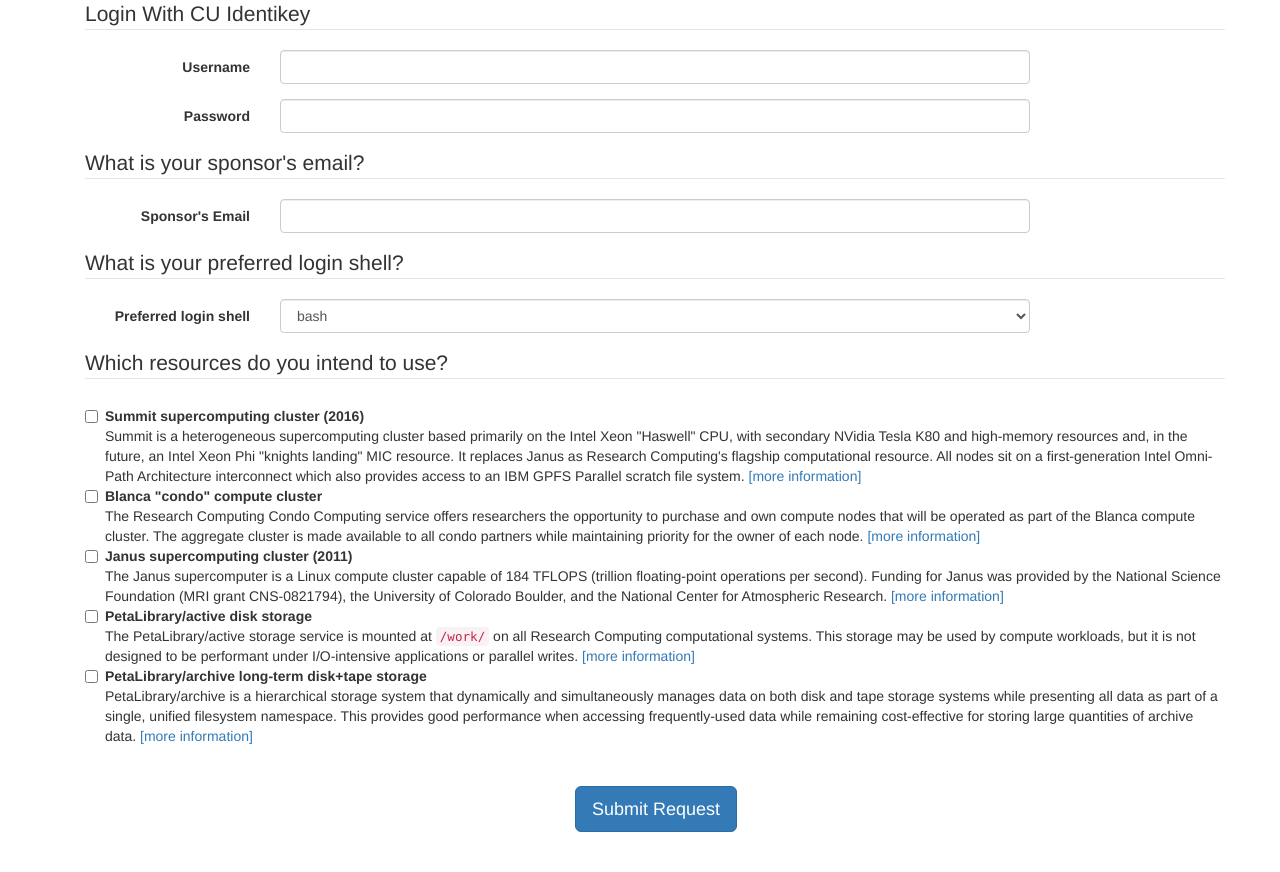
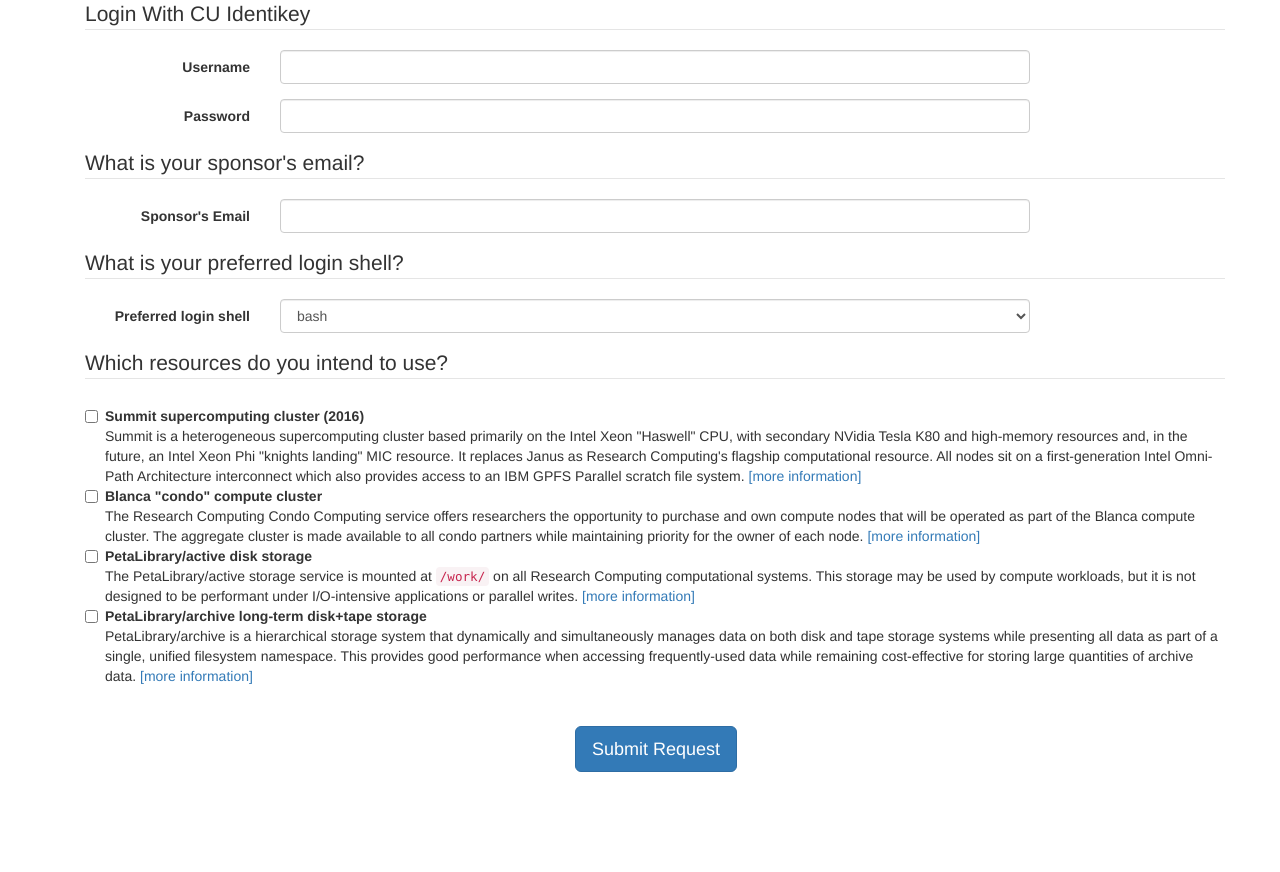
Before and after one commit to ResearchComputing/RCAMP, a Django app: page /accounts/account-request/create/sponsored in a window 1280 px wide. Shown: the part 781-1653 px from the top of the page. After the commit the page ends 1553 px from the top, so only its background shows below. Run offline with Django 3.2, Linux system fonts and the light colour scheme; parts of the project's set-up code (start-up, migrations or seed data) failed here and were passed over; some libraries are stand-ins or nearby versions.

Commit message:
Remove active references to Janus
Janus has been decommissioned.

```diff
--- a/rcamp/accounts/forms.py
+++ b/rcamp/accounts/forms.py
@@ -25,7 +25,6 @@ class AccountRequestForm(forms.Form):
     login_shell = forms.ChoiceField(required=False,choices=SHELL_CHOICES)
 
     blanca = forms.BooleanField(required=False)
-    janus = forms.BooleanField(required=False)
     summit = forms.BooleanField(required=False)
     petalibrary_active = forms.BooleanField(required=False)
     petalibrary_archive = forms.BooleanField(required=False)
@@ -113,7 +112,6 @@ class ProjectAccountRequestForm(AccountRequestForm):
     class Meta:
         exclude = (
             'blanca',
-            'janus',
             'summit',
             'petalibrary_active',
             'petalibrary_archive',
--- a/rcamp/accounts/templates/account-request-resource-checkboxes.html
+++ b/rcamp/accounts/templates/account-request-resource-checkboxes.html
@@ -33,20 +33,6 @@
     </label>
 
     <label>
-      <dt><input id="id_janus" type="checkbox" name="janus"
-                 {% if form.janus.value %}checked{% endif %}/>
-        Janus supercomputing cluster (2011)</dt>
-      <dd>The Janus supercomputer is a Linux compute cluster
-        capable of 184 TFLOPS (trillion floating-point
-        operations per second). Funding for Janus was provided
-        by the National Science Foundation (MRI grant
-        CNS-0821794), the University of Colorado Boulder, and
-        the National Center for Atmospheric
-        Research. <a href="https://www.rc.colorado.edu/resources/compute/janus">[more
-          information]</a></dd>
-    </label>
-
-    <label>
       <dt><input id="id_petalibrary_active" type="checkbox" name="petalibrary_active"
                  {% if form.petalibrary_active.value %}checked{% endif %}/>
         PetaLibrary/active disk storage</dt>
--- a/rcamp/accounts/views.py
+++ b/rcamp/accounts/views.py
@@ -39,7 +39,7 @@ class AccountRequestCreateView(FormView):
         role = form.cleaned_data.get('role')
 
         res_list = []
-        for k in ['blanca','janus','summit','petalibrary_active','petalibrary_archive',]:
+        for k in ['blanca','summit','petalibrary_active','petalibrary_archive',]:
             if form.cleaned_data.get(k):
                 res_list.append(k)
 
```
Also changed, not shown: rcamp/endpoints/tests.py (+6 -6 lines).
